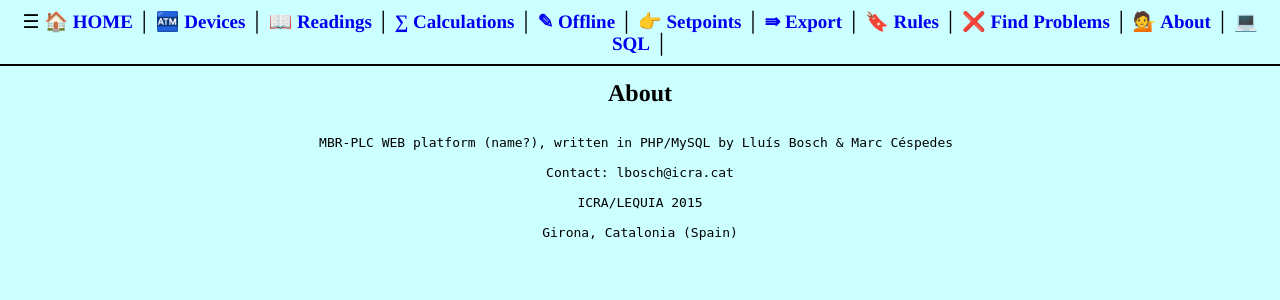
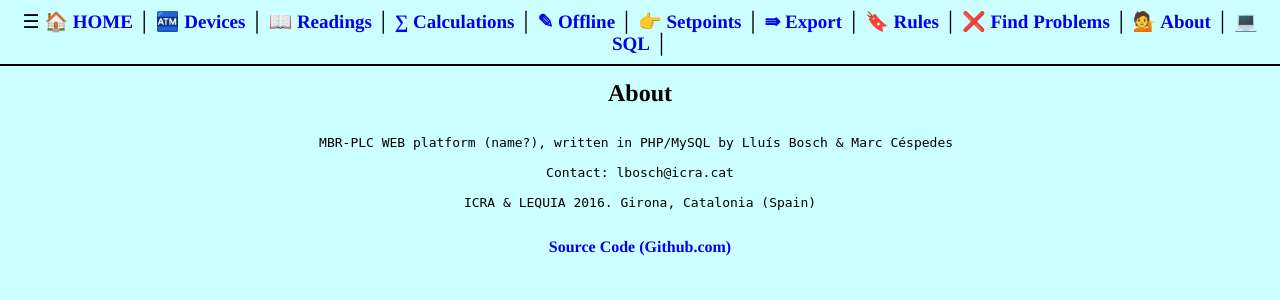
Before and after one commit to holalluis/mbr, a PHP site: page /about.php in a window 1280 px wide. Shown: the top 300 px of the page. Run offline with PHP 8.4, Linux system fonts and the light colour scheme.

Commit message:
added github link in about

```diff
--- a/about.php
+++ b/about.php
@@ -11,7 +11,8 @@ MBR-PLC WEB platform (name?), written in PHP/MySQL by Lluís Bosch & Marc Céspe
 
 Contact: lbosch@icra.cat
 
-ICRA/LEQUIA 2015
+ICRA &amp; LEQUIA <?php echo date("Y",time()) ?>. Girona, Catalonia (Spain)
 
-Girona, Catalonia (Spain)
 </pre>
+
+<a target=_blank href="http://github.com/holalluis/mbr">Source Code (Github.com)</a>
```
